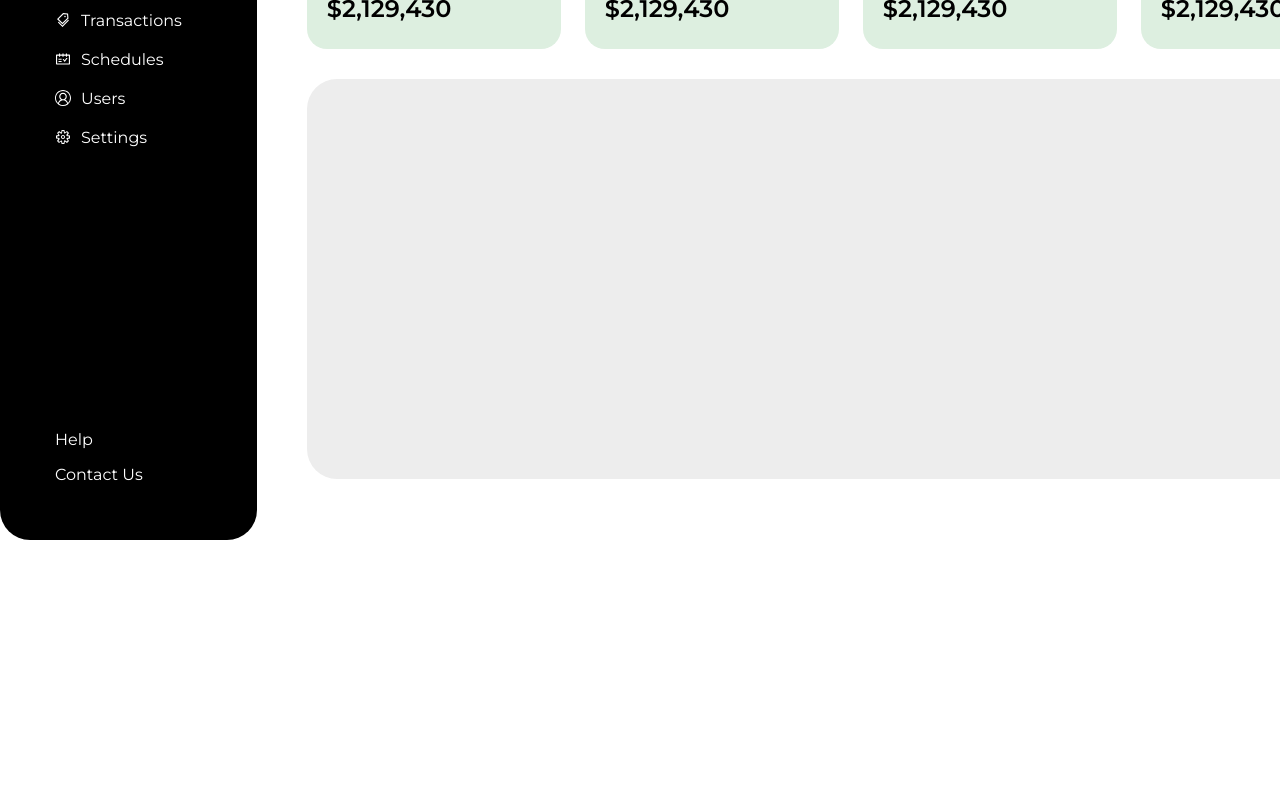
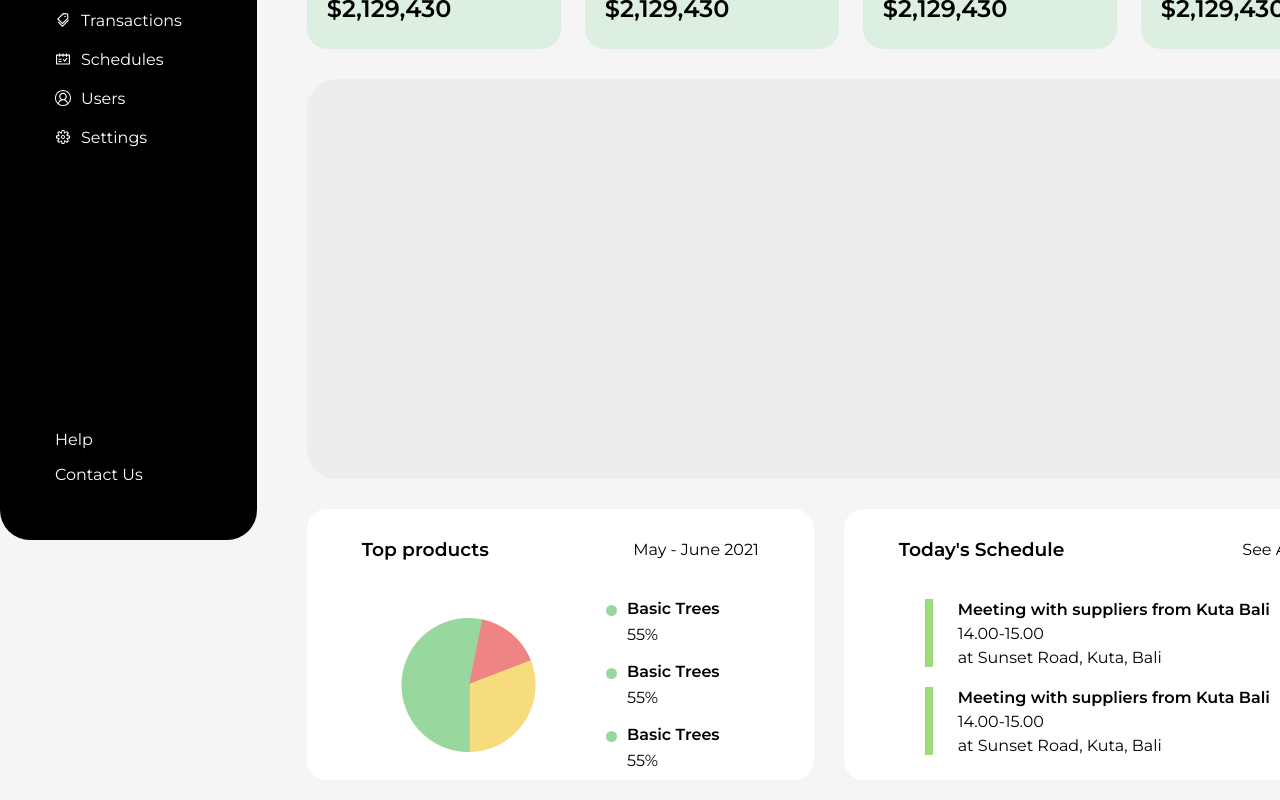
Before and after one commit to rajutkarsh07/Dashboard, a React (Vite) app: page / in a window 1280 px wide. Shown: the part 200-1000 px from the top of the page. Before the commit the page ends 800 px from the top, so only its background shows below. Built offline with nearby package versions, Linux system fonts and the light colour scheme.

Commit message:
made products and schedule card

```diff
--- /dev/null
+++ b/src/components/ProductsCard/ProductsCard.jsx
@@ -0,0 +1,47 @@
+import "./ProductsCard.scss";
+import chart from "../../assets/chart.png";
+
+const ProductsCard = () => {
+  return (
+    <div className="products-card">
+      <div className="heading">
+        <h3>Top products</h3>
+        <p>May - June 2021</p>
+      </div>
+      <div className="content">
+        <img src={chart} alt="chart" />
+        <div className="info">
+          <div className="items">
+            <div className="dot-box">
+              <div className="dot"></div>
+            </div>
+            <div className="detail">
+              <h4>Basic Trees</h4>
+              <p>55%</p>
+            </div>
+          </div>
+          <div className="items">
+            <div className="dot-box">
+              <div className="dot"></div>
+            </div>
+            <div className="detail">
+              <h4>Basic Trees</h4>
+              <p>55%</p>
+            </div>
+          </div>
+          <div className="items">
+            <div className="dot-box">
+              <div className="dot"></div>
+            </div>
+            <div className="detail">
+              <h4>Basic Trees</h4>
+              <p>55%</p>
+            </div>
+          </div>
+        </div>
+      </div>
+    </div>
+  );
+};
+
+export default ProductsCard;
--- /dev/null
+++ b/src/components/ProductsCard/ProductsCard.scss
@@ -0,0 +1,67 @@
+.products-card {
+  display: flex;
+  flex-direction: column;
+  align-items: center;
+  padding: 10px 15px;
+  gap: 20px;
+  width: 477px;
+  background: #ffffff;
+  border-radius: 20px;
+
+  .heading {
+    display: flex;
+    flex-direction: row;
+    justify-content: space-between;
+    align-items: center;
+    width: 397px;
+  }
+
+  .content {
+    display: flex;
+    flex-direction: row;
+    align-items: center;
+    padding: 0px;
+    gap: 70px;
+
+    .info {
+      display: flex;
+      flex-direction: column;
+      align-items: flex-start;
+      padding: 0px;
+      gap: 18px;
+
+      .items {
+        display: flex;
+        flex-direction: row;
+        align-items: flex-start;
+        padding: 0px;
+        gap: 10px;
+
+        h4,
+        p {
+          margin: 0;
+        }
+
+        h4 {
+          margin-bottom: 7px;
+          font-weight: 700;
+        }
+
+        .dot-box {
+          display: flex;
+          flex-direction: row;
+          align-items: flex-start;
+          padding: 6px 0px;
+          gap: 10px;
+
+          .dot {
+            width: 11px;
+            height: 11px;
+            border-radius: 50%;
+            background: #98d89e;
+          }
+        }
+      }
+    }
+  }
+}
--- /dev/null
+++ b/src/components/ScheduleCard/ScheduleCard.jsx
@@ -0,0 +1,32 @@
+import "./ScheduleCard.scss";
+
+const ScheduleCard = () => {
+  return (
+    <div className="schedule-card">
+      <div className="heading">
+        <h3>{"Today's Schedule"}</h3>
+        <p>See All</p>
+      </div>
+      <div className="content">
+        <div className="items">
+          <div className="line"></div>
+          <div className="details">
+            <h4>Meeting with suppliers from Kuta Bali</h4>
+            <p>14.00-15.00</p>
+            <p>at Sunset Road, Kuta, Bali </p>
+          </div>
+        </div>
+        <div className="items">
+          <div className="line"></div>
+          <div className="details">
+            <h4>Meeting with suppliers from Kuta Bali</h4>
+            <p>14.00-15.00</p>
+            <p>at Sunset Road, Kuta, Bali </p>
+          </div>
+        </div>
+      </div>
+    </div>
+  );
+};
+
+export default ScheduleCard;
--- /dev/null
+++ b/src/components/ScheduleCard/ScheduleCard.scss
@@ -0,0 +1,49 @@
+.schedule-card {
+  display: flex;
+  flex-direction: column;
+  align-items: center;
+  padding: 10px 15px;
+  gap: 20px;
+  width: 477px;
+  background: #ffffff;
+  border-radius: 20px;
+
+  .heading {
+    display: flex;
+    flex-direction: row;
+    justify-content: space-between;
+    align-items: center;
+    width: 397px;
+  }
+
+  h4,
+  p {
+    margin: 0;
+  }
+
+  .content {
+    display: flex;
+    flex-direction: column;
+    gap: 20px;
+
+    .items {
+      display: flex;
+      align-items: center;
+      gap: 25px;
+
+      .line {
+        width: 0px;
+        height: 60px;
+        // transform: rotate(90deg);
+        border: 4px solid #9bdd7c;
+      }
+      .details {
+        display: flex;
+        flex-direction: column;
+        align-items: flex-start;
+        padding: 0px;
+        gap: 5px;
+      }
+    }
+  }
+}
--- a/src/index.css
+++ b/src/index.css
@@ -6,4 +6,5 @@ body {
   margin: 0;
   padding: 0;
   box-sizing: border-box;
+  background: #f5f5f5;
 }
--- a/src/pages/Dashboard/Dashboard.jsx
+++ b/src/pages/Dashboard/Dashboard.jsx
@@ -1,6 +1,8 @@
 import "./Dashboard.scss";
 import Menu from "../../components/Menu/Menu";
 import Card from "../../components/Card/Card";
+import ProductsCard from "../../components/ProductsCard/ProductsCard";
+import ScheduleCard from "../../components/ScheduleCard/ScheduleCard";
 
 const Dashboard = () => {
   return (
@@ -19,7 +21,10 @@ const Dashboard = () => {
           <Card />
         </div>
         <div className="chart-box"></div>
-        <div className="main-cards"></div>
+        <div className="main-cards">
+          <ProductsCard />
+          <ScheduleCard />
+        </div>
       </div>
     </div>
   );
--- a/src/pages/Dashboard/Dashboard.scss
+++ b/src/pages/Dashboard/Dashboard.scss
@@ -2,6 +2,7 @@
   display: flex;
   flex-direction: row;
   gap: 50px;
+  margin-bottom: 20px;
 
   .right {
     display: flex;
@@ -21,5 +22,10 @@
       background-color: rgb(237, 237, 237);
       border-radius: 30px;
     }
+
+    .main-cards {
+      display: flex;
+      gap: 30px;
+    }
   }
 }
```
Also changed, not shown: src/assets/chart.png (added).
